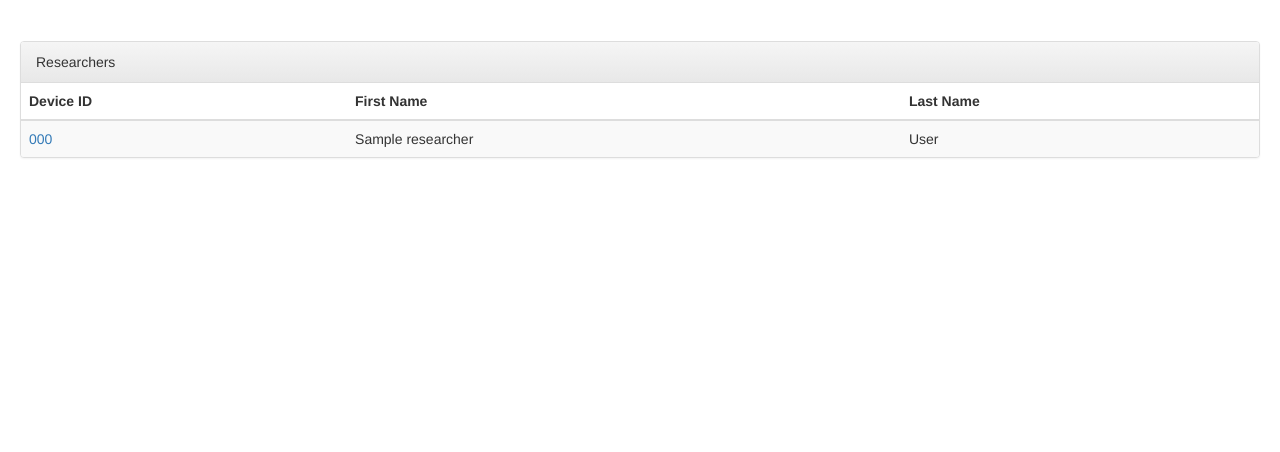
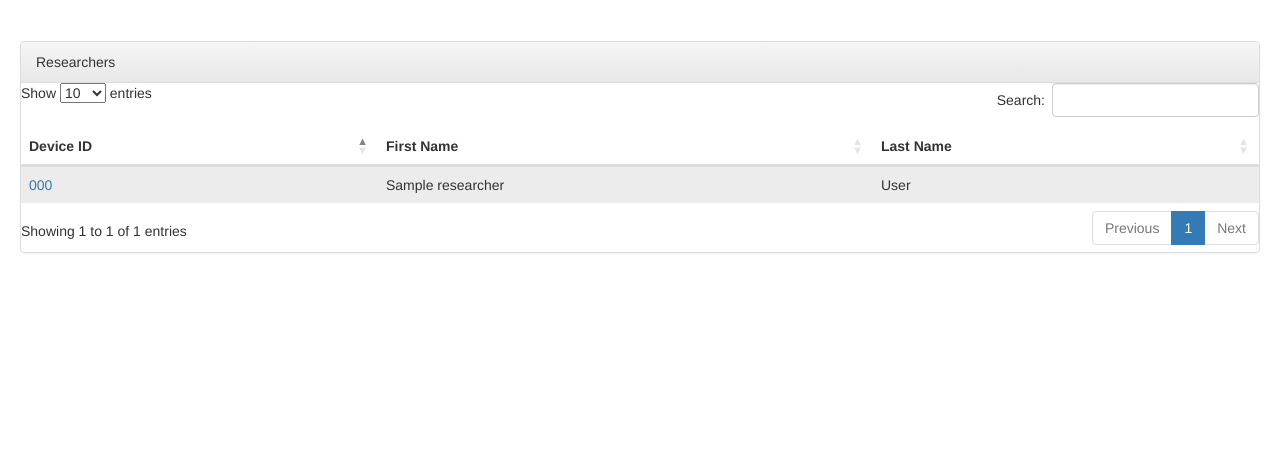
Before and after one commit to gdimitris/FleetManagerBackend, a Flask app: page / in a window 1280 px wide. Shown: the part 51-503 px from the top of the page. Run offline with Flask 2, Linux system fonts and the light colour scheme; tables that the repository leaves empty hold one stand-in row (values such as "Sample post"); parts of the project's set-up code (start-up, migrations or seed data) failed here and were passed over; some libraries are stand-ins or nearby versions.

Commit message:
Added search and pagination in users

```diff
--- a/Application/templates/index.html
+++ b/Application/templates/index.html
@@ -11,8 +11,6 @@
 {% block body%}
 
 <div class="container" id="floating-panel">
-
-
 
     <div class="row" id="button-container">
         <button onclick="hideMarkers();" type="submit" class="btn btn-default col-md-4">Hide Markers</button>
--- a/Application/templates/users.html
+++ b/Application/templates/users.html
@@ -1,11 +1,19 @@
 {% extends "base.html"%}
+
+{% block head %}
+<script type="text/javascript" src="https://cdn.datatables.net/1.10.10/js/jquery.dataTables.min.js"></script>
+<script type="text/javascript" src="https://cdn.datatables.net/1.10.10/js/dataTables.bootstrap.min.js"></script>
+<link rel="stylesheet" href="https://cdn.datatables.net/1.10.10/css/dataTables.bootstrap.min.css">
+
+
+{% endblock %}
 
 {% block body%}
 
 {% if researchers: %}
     <div class="panel panel-default">
         <div class="panel-heading">Researchers</div>
-        <table class="table table-striped">
+        <table class="table table-striped" id="user-table">
             <thead>
                 <th>Device ID</th>
                 <th>First Name</th>
@@ -62,4 +70,12 @@
     <!--});-->
 <!--</script>-->
 
+<script type="text/javascript">
+
+$(function(){
+    $('#user-table').DataTable();
+});
+
+</script>
+
 {% endblock %}
```
